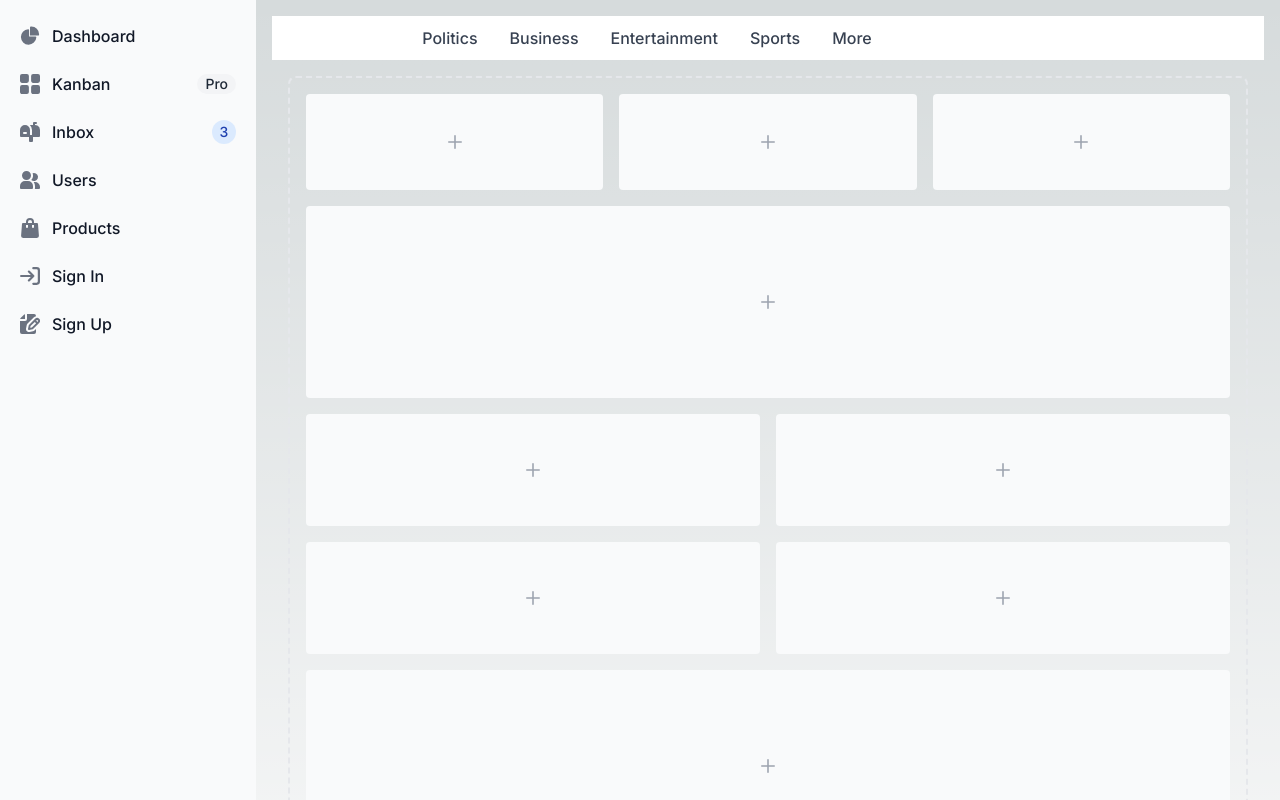
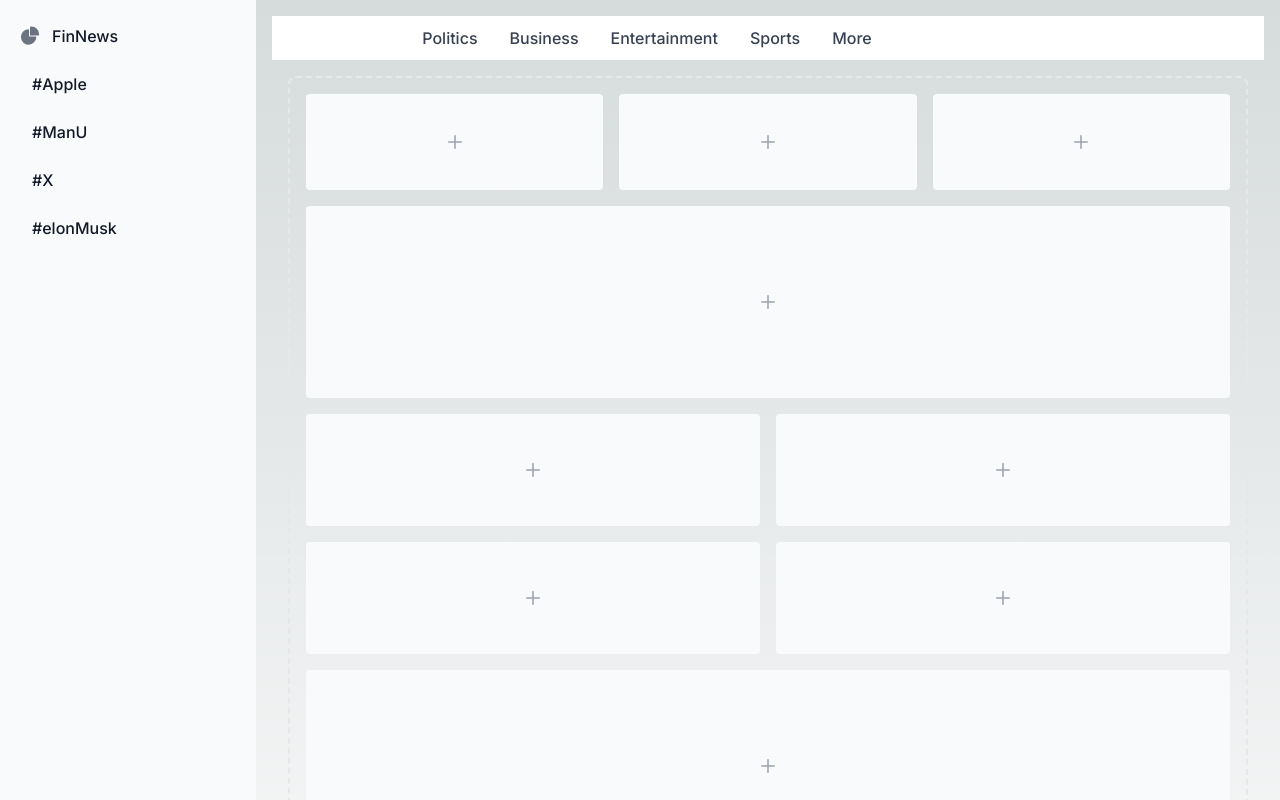
Before and after one commit to sanket-s10/fin-news, a Next.js app: page / in a window 1280 px wide. Shown: the top 800 px of the page. Built offline with nearby package versions, Linux system fonts and the light colour scheme.

Commit message:
styling changes

```diff
--- a/app/common/header.tsx
+++ b/app/common/header.tsx
@@ -2,7 +2,7 @@
 const Header = () => {
 
 return (<header>
-    <nav className="bg-white border-gray-200 px-4 lg:px-6 py-2.5 dark:bg-gray-800 ml-64">
+    <nav className="bg-white border-gray-200 px-4 lg:px-6 py-2.5 absolute lg:relative md:relative sm:relative bg-transparent ml-64">
         <div className="flex flex-wrap justify-between items-center mx-auto max-w-screen-xl">
             <div className="flex items-center lg:order-2">
                 <button data-collapse-toggle="mobile-menu-2" type="button" className="inline-flex items-center p-2 ml-1 text-sm text-gray-500 rounded-lg lg:hidden hover:bg-gray-100 focus:outline-none focus:ring-2 focus:ring-gray-200 dark:text-gray-400 dark:hover:bg-gray-700 dark:focus:ring-gray-600" aria-controls="mobile-menu-2" aria-expanded="false">
--- a/app/common/sidebar/sidebar.tsx
+++ b/app/common/sidebar/sidebar.tsx
@@ -18,59 +18,27 @@ const Sidebar = () => {
                                     <path d="M16.975 11H10V4.025a1 1 0 0 0-1.066-.998 8.5 8.5 0 1 0 9.039 9.039.999.999 0 0 0-1-1.066h.002Z" />
                                     <path d="M12.5 0c-.157 0-.311.01-.565.027A1 1 0 0 0 11 1.02V10h8.975a1 1 0 0 0 1-.935c.013-.188.028-.374.028-.565A8.51 8.51 0 0 0 12.5 0Z" />
                                 </svg>
-                                <span className="ml-3">Dashboard</span>
+                                <span className="ml-3">FinNews</span>
                             </a>
                         </li>
                         <li>
                             <a href="#" className="flex items-center p-2 text-gray-900 rounded-lg dark:text-white hover:bg-gray-100 dark:hover:bg-gray-700 group">
-                                <svg className="flex-shrink-0 w-5 h-5 text-gray-500 transition duration-75 dark:text-gray-400 group-hover:text-gray-900 dark:group-hover:text-white" aria-hidden="true" xmlns="http://www.w3.org/2000/svg" fill="currentColor" viewBox="0 0 18 18">
-                                    <path d="M6.143 0H1.857A1.857 1.857 0 0 0 0 1.857v4.286C0 7.169.831 8 1.857 8h4.286A1.857 1.857 0 0 0 8 6.143V1.857A1.857 1.857 0 0 0 6.143 0Zm10 0h-4.286A1.857 1.857 0 0 0 10 1.857v4.286C10 7.169 10.831 8 11.857 8h4.286A1.857 1.857 0 0 0 18 6.143V1.857A1.857 1.857 0 0 0 16.143 0Zm-10 10H1.857A1.857 1.857 0 0 0 0 11.857v4.286C0 17.169.831 18 1.857 18h4.286A1.857 1.857 0 0 0 8 16.143v-4.286A1.857 1.857 0 0 0 6.143 10Zm10 0h-4.286A1.857 1.857 0 0 0 10 11.857v4.286c0 1.026.831 1.857 1.857 1.857h4.286A1.857 1.857 0 0 0 18 16.143v-4.286A1.857 1.857 0 0 0 16.143 10Z" />
-                                </svg>
-                                <span className="flex-1 ml-3 whitespace-nowrap">Kanban</span>
-                                <span className="inline-flex items-center justify-center px-2 ml-3 text-sm font-medium text-gray-800 bg-gray-100 rounded-full dark:bg-gray-700 dark:text-gray-300">Pro</span>
+                                <span className="flex-1 ml-3 whitespace-nowrap">#Apple</span>
                             </a>
                         </li>
                         <li>
                             <a href="#" className="flex items-center p-2 text-gray-900 rounded-lg dark:text-white hover:bg-gray-100 dark:hover:bg-gray-700 group">
-                                <svg className="flex-shrink-0 w-5 h-5 text-gray-500 transition duration-75 dark:text-gray-400 group-hover:text-gray-900 dark:group-hover:text-white" aria-hidden="true" xmlns="http://www.w3.org/2000/svg" fill="currentColor" viewBox="0 0 20 20">
-                                    <path d="m17.418 3.623-.018-.008a6.713 6.713 0 0 0-2.4-.569V2h1a1 1 0 1 0 0-2h-2a1 1 0 0 0-1 1v2H9.89A6.977 6.977 0 0 1 12 8v5h-2V8A5 5 0 1 0 0 8v6a1 1 0 0 0 1 1h8v4a1 1 0 0 0 1 1h2a1 1 0 0 0 1-1v-4h6a1 1 0 0 0 1-1V8a5 5 0 0 0-2.582-4.377ZM6 12H4a1 1 0 0 1 0-2h2a1 1 0 0 1 0 2Z" />
-                                </svg>
-                                <span className="flex-1 ml-3 whitespace-nowrap">Inbox</span>
-                                <span className="inline-flex items-center justify-center w-3 h-3 p-3 ml-3 text-sm font-medium text-blue-800 bg-blue-100 rounded-full dark:bg-blue-900 dark:text-blue-300">3</span>
+                                <span className="flex-1 ml-3 whitespace-nowrap">#ManU</span>
                             </a>
                         </li>
                         <li>
                             <a href="#" className="flex items-center p-2 text-gray-900 rounded-lg dark:text-white hover:bg-gray-100 dark:hover:bg-gray-700 group">
-                                <svg className="flex-shrink-0 w-5 h-5 text-gray-500 transition duration-75 dark:text-gray-400 group-hover:text-gray-900 dark:group-hover:text-white" aria-hidden="true" xmlns="http://www.w3.org/2000/svg" fill="currentColor" viewBox="0 0 20 18">
-                                    <path d="M14 2a3.963 3.963 0 0 0-1.4.267 6.439 6.439 0 0 1-1.331 6.638A4 4 0 1 0 14 2Zm1 9h-1.264A6.957 6.957 0 0 1 15 15v2a2.97 2.97 0 0 1-.184 1H19a1 1 0 0 0 1-1v-1a5.006 5.006 0 0 0-5-5ZM6.5 9a4.5 4.5 0 1 0 0-9 4.5 4.5 0 0 0 0 9ZM8 10H5a5.006 5.006 0 0 0-5 5v2a1 1 0 0 0 1 1h11a1 1 0 0 0 1-1v-2a5.006 5.006 0 0 0-5-5Z" />
-                                </svg>
-                                <span className="flex-1 ml-3 whitespace-nowrap">Users</span>
+                                <span className="flex-1 ml-3 whitespace-nowrap">#X</span>
                             </a>
                         </li>
                         <li>
                             <a href="#" className="flex items-center p-2 text-gray-900 rounded-lg dark:text-white hover:bg-gray-100 dark:hover:bg-gray-700 group">
-                                <svg className="flex-shrink-0 w-5 h-5 text-gray-500 transition duration-75 dark:text-gray-400 group-hover:text-gray-900 dark:group-hover:text-white" aria-hidden="true" xmlns="http://www.w3.org/2000/svg" fill="currentColor" viewBox="0 0 18 20">
-                                    <path d="M17 5.923A1 1 0 0 0 16 5h-3V4a4 4 0 1 0-8 0v1H2a1 1 0 0 0-1 .923L.086 17.846A2 2 0 0 0 2.08 20h13.84a2 2 0 0 0 1.994-2.153L17 5.923ZM7 9a1 1 0 0 1-2 0V7h2v2Zm0-5a2 2 0 1 1 4 0v1H7V4Zm6 5a1 1 0 1 1-2 0V7h2v2Z" />
-                                </svg>
-                                <span className="flex-1 ml-3 whitespace-nowrap">Products</span>
-                            </a>
-                        </li>
-                        <li>
-                            <a href="#" className="flex items-center p-2 text-gray-900 rounded-lg dark:text-white hover:bg-gray-100 dark:hover:bg-gray-700 group">
-                                <svg className="flex-shrink-0 w-5 h-5 text-gray-500 transition duration-75 dark:text-gray-400 group-hover:text-gray-900 dark:group-hover:text-white" aria-hidden="true" xmlns="http://www.w3.org/2000/svg" fill="none" viewBox="0 0 18 16">
-                                    <path stroke="currentColor" stroke-linecap="round" stroke-linejoin="round" strokeWidth="2" d="M1 8h11m0 0L8 4m4 4-4 4m4-11h3a2 2 0 0 1 2 2v10a2 2 0 0 1-2 2h-3" />
-                                </svg>
-                                <span className="flex-1 ml-3 whitespace-nowrap">Sign In</span>
-                            </a>
-                        </li>
-                        <li>
-                            <a href="#" className="flex items-center p-2 text-gray-900 rounded-lg dark:text-white hover:bg-gray-100 dark:hover:bg-gray-700 group">
-                                <svg className="flex-shrink-0 w-5 h-5 text-gray-500 transition duration-75 dark:text-gray-400 group-hover:text-gray-900 dark:group-hover:text-white" aria-hidden="true" xmlns="http://www.w3.org/2000/svg" fill="currentColor" viewBox="0 0 20 20">
-                                    <path d="M5 5V.13a2.96 2.96 0 0 0-1.293.749L.879 3.707A2.96 2.96 0 0 0 .13 5H5Z" />
-                                    <path d="M6.737 11.061a2.961 2.961 0 0 1 .81-1.515l6.117-6.116A4.839 4.839 0 0 1 16 2.141V2a1.97 1.97 0 0 0-1.933-2H7v5a2 2 0 0 1-2 2H0v11a1.969 1.969 0 0 0 1.933 2h12.134A1.97 1.97 0 0 0 16 18v-3.093l-1.546 1.546c-.413.413-.94.695-1.513.81l-3.4.679a2.947 2.947 0 0 1-1.85-.227 2.96 2.96 0 0 1-1.635-3.257l.681-3.397Z" />
-                                    <path d="M8.961 16a.93.93 0 0 0 .189-.019l3.4-.679a.961.961 0 0 0 .49-.263l6.118-6.117a2.884 2.884 0 0 0-4.079-4.078l-6.117 6.117a.96.96 0 0 0-.263.491l-.679 3.4A.961.961 0 0 0 8.961 16Zm7.477-9.8a.958.958 0 0 1 .68-.281.961.961 0 0 1 .682 1.644l-.315.315-1.36-1.36.313-.318Zm-5.911 5.911 4.236-4.236 1.359 1.359-4.236 4.237-1.7.339.341-1.699Z" />
-                                </svg>
-                                <span className="flex-1 ml-3 whitespace-nowrap">Sign Up</span>
+                                <span className="flex-1 ml-3 whitespace-nowrap">#elonMusk</span>
                             </a>
                         </li>
                     </ul>
```
